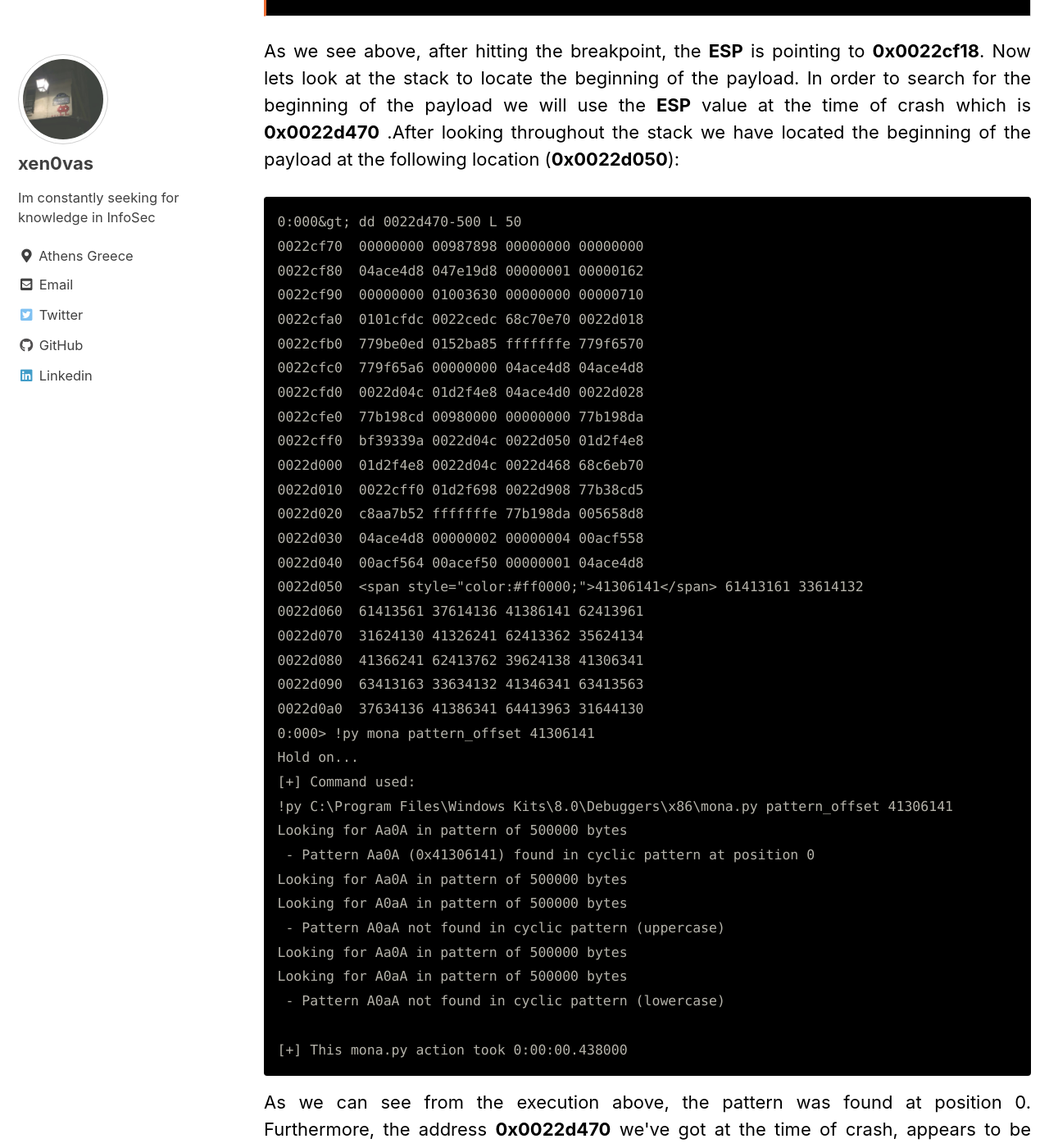
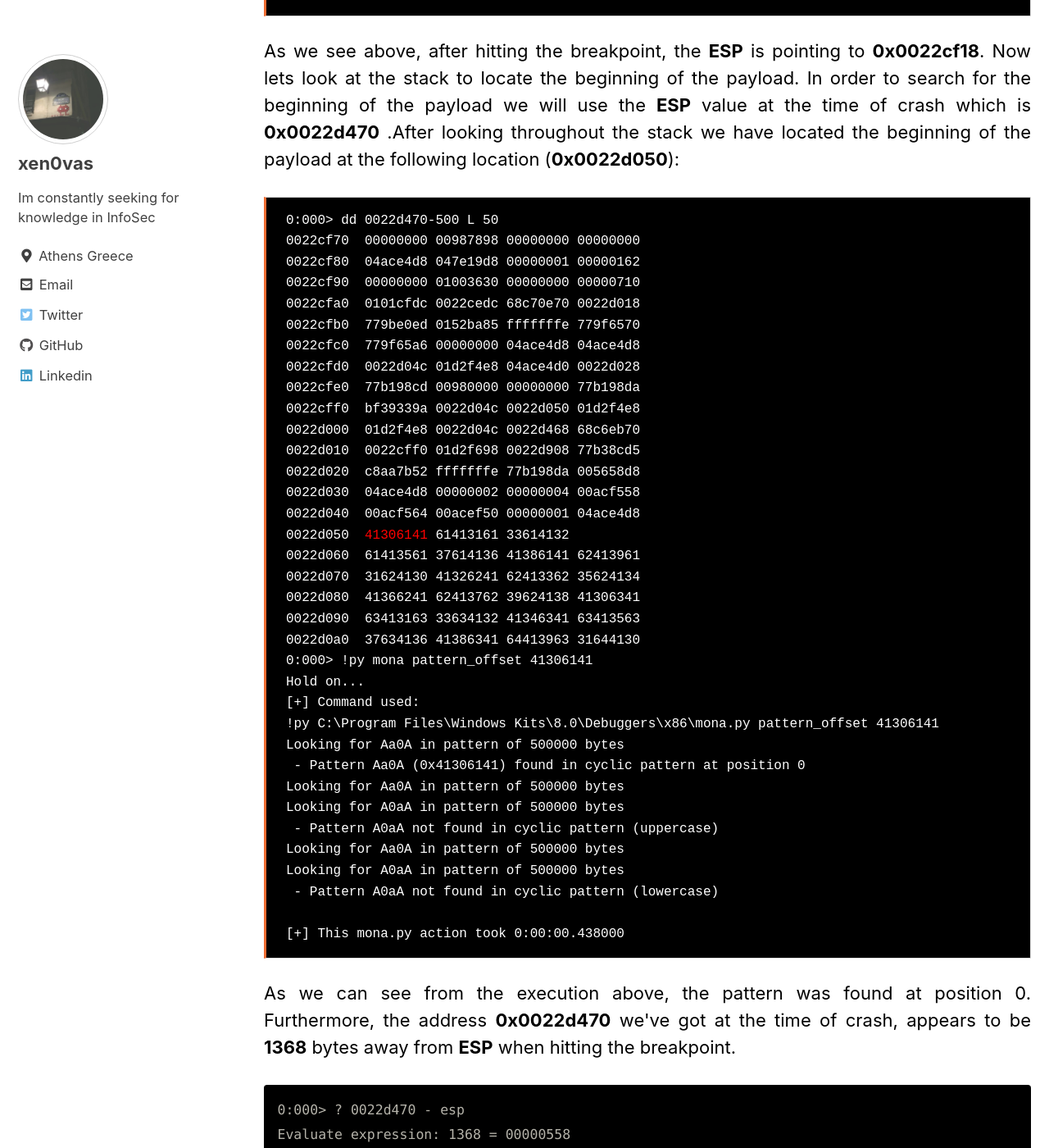
Before and after one commit to xen0vas/xen0vas.github.io, a Jekyll site: the page built from _posts/2021-02-18-cloudme-v1-11-2-dep-bypass-using-rop-gadgets.md, in a window 1280 px wide and 1400 px high, scrolled down 26662 px. Shown: the whole window at 82% size. Built offline with Jekyll 4.4.1, drawn with Linux system fonts in a browser that asks for light colours; cached includes are drawn as plain includes.

````diff
--- a/_posts/2021-02-18-cloudme-v1-11-2-dep-bypass-using-rop-gadgets.md
+++ b/_posts/2021-02-18-cloudme-v1-11-2-dep-bypass-using-rop-gadgets.md
@@ -737,7 +737,8 @@
 
 <p align="justify">As we see above, after hitting the breakpoint, the <b>ESP</b> is pointing to <b>0x0022cf18</b>. Now lets look at the stack to locate the beginning of the payload. In order to search for the beginning of the payload we will use the <b>ESP</b> value at the time of crash which is <b>0x0022d470</b> .After looking throughout the stack we have located the beginning of the payload at the following location (<b>0x0022d050</b>):</p>
 
-```
+
+<pre style="color: white;background: #000000;border: 1px solid #ddd;border-left: 3px solid #f36d33;page-break-inside: avoid;font-family: Courier New;font-size: 16px;line-height: 1.6;margin-bottom: 1.6em;max-width: 100%;padding: 1em 1.5em;display: block;white-space: pre-wrap;white-space: -moz-pre-wrap;white-space: -pre-wrap;white-space: -o-pre-wrap;word-wrap: break-word;">
 0:000&gt; dd 0022d470-500 L 50
 0022cf70  00000000 00987898 00000000 00000000
 0022cf80  04ace4d8 047e19d8 00000001 00000162
@@ -773,7 +774,7 @@
  - Pattern A0aA not found in cyclic pattern (lowercase)
 
 [+] This mona.py action took 0:00:00.438000
-```
+</pre>
 
 <p align="justify">As we can see from the execution above, the pattern was found at position 0. Furthermore, the address <b>0x0022d470</b> we've got at the time of crash, appears to be <b>1368</b> bytes away from <b>ESP</b> when hitting the breakpoint.</p>
 
````
